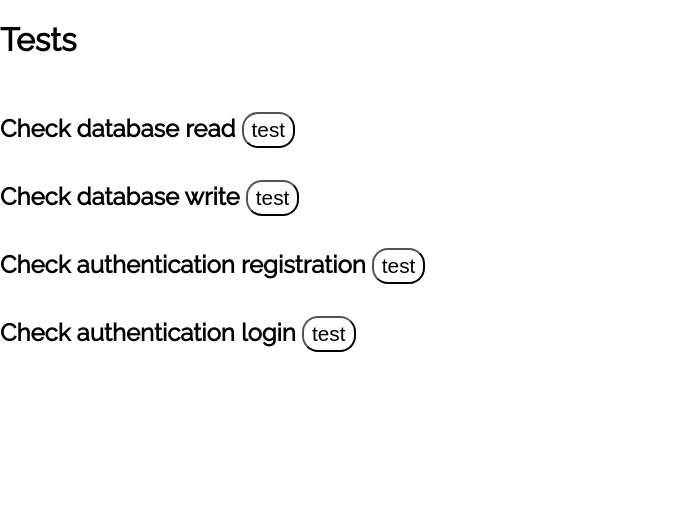
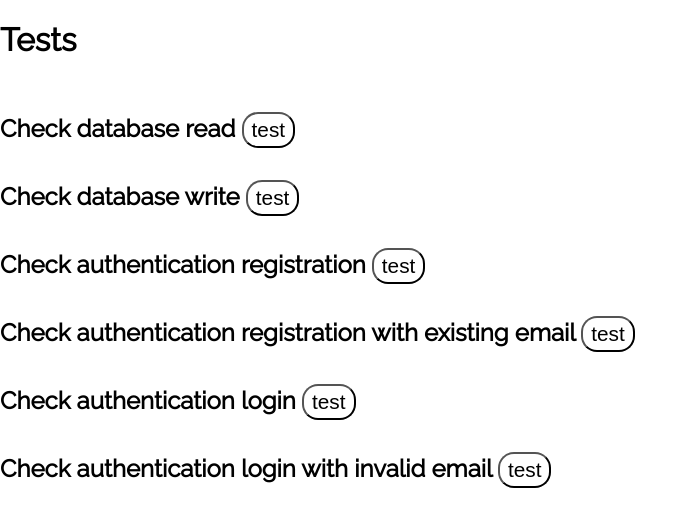
Before and after one commit to bmedvedec/DogFriendly, a Next.js app in the folder IzvorniKod/: page /tests in a window 1280 px wide. Shown: the top 526 px of the page, without its empty margins (0-698 px from the left). Built offline with nearby package versions, Linux system fonts and the light colour scheme; no server answers.

Commit message:
Update tests.jsx

```diff
--- a/IzvorniKod/pages/tests.jsx
+++ b/IzvorniKod/pages/tests.jsx
@@ -6,10 +6,12 @@ import {
 	getDoc,
 	getDocs,
 	getFirestore,
-	setDoc,
 } from "firebase/firestore";
-import { createUserWithEmailAndPassword, getAuth, signInWithEmailAndPassword } from "firebase/auth";
-import { useState } from "react";
+import {
+	createUserWithEmailAndPassword,
+	getAuth,
+	signInWithEmailAndPassword,
+} from "firebase/auth";
 import styles from "../styles/Test.module.scss";
 
 const firebaseConfig = {
@@ -77,7 +79,7 @@ export default function Test() {
 				console.log("WRITING DATA");
 				addDoc(collection(db, "dummyData"), data)
 					.then((docRef) => {
-						console.log("Document written with ID: ", docRef.id);
+						// console.log("Document written with ID: ", docRef.id);
 						console.log("####################");
 						console.log("DATA AFTER WRITE");
 						getDocs(collection(db, "dummyData")).then(
@@ -100,16 +102,29 @@ export default function Test() {
 	const checkAuthenticationRegistration = () => {
 		console.clear();
 		console.log("Creating user... ♻️");
-        const email = "testing@testing.com"
-        const password = "test12341234"
+		const email = "testing@testing.com";
+		const password = "test12341234";
 		console.log("Email: " + email);
 		console.log("Password: " + password);
-        createUserWithEmailAndPassword(auth, email, password).then((userCredential) => {
+		createUserWithEmailAndPassword(auth, email, password)
+			.then((userCredential) => {
 				// Signed in
 				const user = userCredential.user;
 				console.log("Successfully created user ✅");
 				console.log("User: ", user);
 				// ...
+				// delete user
+				console.log("Deleting user... ♻️");
+				user.delete()
+					.then(() => {
+						// User deleted.
+						console.log("Successfully deleted user ✅");
+					})
+					.catch((error) => {
+						// An error ocurred
+						// ...
+						console.log("Error deleting user ❌");
+					});
 			})
 			.catch((error) => {
 				const errorCode = error.code;
@@ -119,17 +134,55 @@ export default function Test() {
 				console.log("Error message: " + errorMessage);
 				// ..
 			});
-    }
+	};
+
+	const checkAuthenticationRegistrationExistingEmail = () => {
+		console.clear();
+		console.log("Creating user... ♻️");
+		const email = "permanent@test.com";
+		const password = "test12341234";
+		console.log("Email: " + email);
+		console.log("Password: " + password);
+		createUserWithEmailAndPassword(auth, email, password)
+			.then((userCredential) => {
+				// Signed in
+				const user = userCredential.user;
+				console.log("Successfully created user ✅");
+				console.log("User: ", user);
+				// ...
+				// delete user
+				console.log("Deleting user... ♻️");
+				user.delete()
+					.then(() => {
+						// User deleted.
+						console.log("Successfully deleted user ✅");
+					})
+					.catch((error) => {
+						// An error ocurred
+						// ...
+						console.log("Error deleting user ❌");
+					});
+			})
+			.catch((error) => {
+				const errorCode = error.code;
+				const errorMessage = error.message;
+				console.log("Error creating user ❌");
+				console.log("Error code: " + errorCode);
+				console.log("Error message: " + errorMessage);
+				// ..
+			});
+	};
 
 	const checkAuthenticationLogin = () => {
 		console.clear();
 		console.log("Logging in... ♻️");
-        const email = "testing@testing.com";
-        const password = "test12341234"
+		const email = "permanent@test.com";
+		const password = "test12341234";
 		console.log("Email: " + email);
 		console.log("Password: " + password);
 
-        signInWithEmailAndPassword(auth, email, password).then((userCredential) => {
+		signInWithEmailAndPassword(auth, email, password)
+			.then((userCredential) => {
 				// Signed in
 				const user = userCredential.user;
 				console.log("Successfully logged in ✅");
@@ -143,8 +196,32 @@ export default function Test() {
 				console.log("Error code: " + errorCode);
 				console.log("Error message: " + errorMessage);
 			});
-    }
+	};
 
+	const checkAuthenticationLoginInvalidEmail = () => {
+		console.clear();
+		console.log("Logging in... ♻️");
+		const email = "permanent2@test.com";
+		const password = "test12341234";
+		console.log("Email: " + email);
+		console.log("Password: " + password);
+
+		signInWithEmailAndPassword(auth, email, password)
+			.then((userCredential) => {
+				// Signed in
+				const user = userCredential.user;
+				console.log("Successfully logged in ✅");
+				console.log("User: ", user);
+				// ...
+			})
+			.catch((error) => {
+				const errorCode = error.code;
+				const errorMessage = error.message;
+				console.log("Error logging in ❌");
+				console.log("Error code: " + errorCode);
+				console.log("Error message: " + errorMessage);
+			});
+	};
 
 	return (
 		<main className={styles.main}>
@@ -164,7 +241,19 @@ export default function Test() {
 			<div>
 				<h2>
 					Check authentication registration{" "}
-                    <button onClick={checkAuthenticationRegistration}>test</button>
+					<button onClick={checkAuthenticationRegistration}>
+						test
+					</button>
+				</h2>
+			</div>
+			<div>
+				<h2>
+					Check authentication registration with existing email{" "}
+					<button
+						onClick={checkAuthenticationRegistrationExistingEmail}
+					>
+						test
+					</button>
 				</h2>
 			</div>
 			<div>
@@ -173,6 +262,14 @@ export default function Test() {
 					<button onClick={checkAuthenticationLogin}>test</button>
 				</h2>
 			</div>
+			<div>
+				<h2>
+					Check authentication login with invalid email{" "}
+					<button onClick={checkAuthenticationLoginInvalidEmail}>
+						test
+					</button>
+				</h2>
+			</div>
 		</main>
 	);
 }
```
Lines whose indentation alone changed are shown as unchanged.
